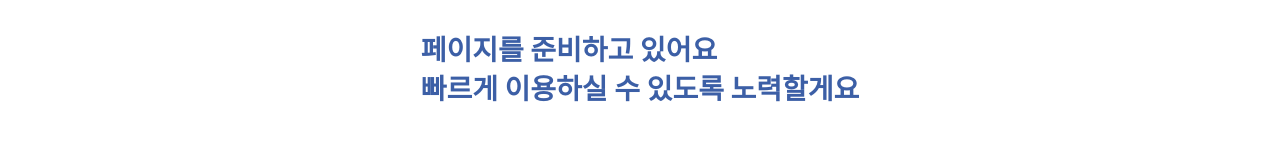
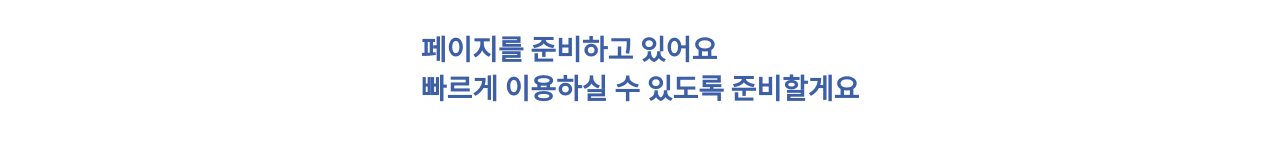
Before and after one commit to kyubumjang/pns-fe, a Next.js app: page /prepare in a window 1280 px wide. Shown: the part 141-298 px from the top of the page. Built offline with nearby package versions, Linux system fonts and the light colour scheme; a web font is replaced by a local one.

Commit message:
fix: modify prepare description wording

```diff
--- a/src/templates/prepare/Prepare.tsx
+++ b/src/templates/prepare/Prepare.tsx
@@ -12,7 +12,7 @@ const PrepareTemplate = () => {
       <S.PrepareInfoContainer>
         <S.PrepareTitle>
           <Text tag='h3'>페이지를 준비하고 있어요</Text>
-          <Text tag='h3'>빠르게 이용하실 수 있도록 노력할게요</Text>
+          <Text tag='h3'>빠르게 이용하실 수 있도록 준비할게요</Text>
         </S.PrepareTitle>
         <S.LinkWrapper>
           <Link href='/'>
```
